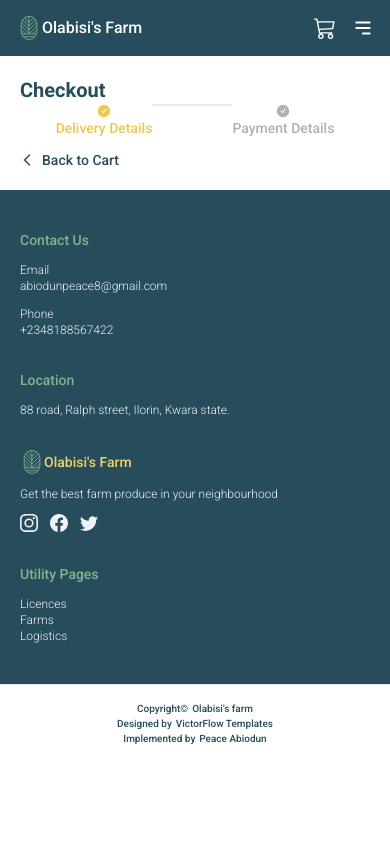
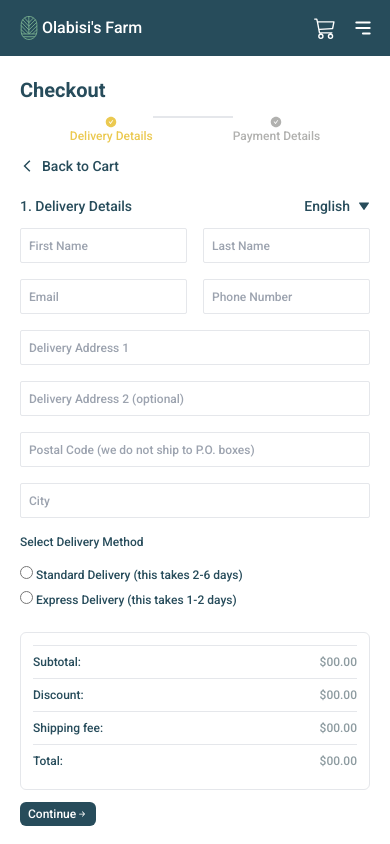
Before and after one commit to peaceabiodun/olabisis-farm, a React (Create React App) app: page /checkout in a window 390 px wide. Shown: the top 844 px of the page. Built offline with nearby package versions, Linux system fonts and the light colour scheme; a web font is replaced by a local one.

Commit message:
payment updates

```diff
--- a/src/pages/checkout-page/checkout-body.js
+++ b/src/pages/checkout-page/checkout-body.js
@@ -12,17 +12,21 @@ const tabs = [
 
 const CheckoutBody = () => {
     const [CheckoutTabs, setCheckoutTabs] = useState(tabs[0].tab);
+
+    const handleTabChange = (tabId) => {
+        setCheckoutTabs(tabId);
+    };
     return (
         <div className="p-5 md:p-10">
             <div className="flex flex-col">
                 <h1 className="text-xl text-current font-bold">Checkout</h1>
 
-                <div className="flex justify-center">
+                <div className="flex justify-center mt-3">
                     {tabs.map((item) =>(
                     <div key={item.id} className="flex" >
-                        <div onClick={() =>{setCheckoutTabs(item.tab)}} className={`flex flex-col items-center text-sm cursor-pointer ${item.tab === CheckoutTabs? 'text-[#ebc950]' : 'text-[#b1b1af]'} `}>
+                        <div onClick={() =>{setCheckoutTabs(item.tab)}} className={`flex flex-col items-center text-xs sm:text-sm cursor-pointer ${item.tab === CheckoutTabs? 'text-[#ebc950]' : 'text-[#b1b1af]'} `}>
                             <AiFillCheckCircle className='' />
-                            <p className="">{item.tab}</p>
+                            <p className="whitespace-nowrap">{item.tab}</p>
                         </div>
 
                         {item.id === 1 && <div className="border w-[80px] h-[1px] bg-[#e9e9e7]"></div>}
@@ -35,9 +39,10 @@ const CheckoutBody = () => {
                     <MdArrowBackIosNew />
                     <p>Back to Cart</p>
                 </Link>
+
                 <div>
                     {CheckoutTabs === tabs[0].tab &&
-                        <DeliveryDetailsForm />
+                        <DeliveryDetailsForm onNext={() => handleTabChange(tabs[1].id)} />
                     }
 
                     {CheckoutTabs === tabs[1].tab &&
--- a/src/pages/checkout-page/delivery-details-form.js
+++ b/src/pages/checkout-page/delivery-details-form.js
@@ -1,7 +1,157 @@
-const DeliveryDetailsForm = () => {
+import { useContext } from "react";
+import { CartContext } from "context/cart-context";
+import { BiSolidDownArrow } from "react-icons/bi";
+import { BsArrowRightShort} from "react-icons/bs";
+
+
+const DeliveryDetailsForm = ({onNext}) => {
+    const {cartItems} = useContext(CartContext);
+
+    const handleNextTab = (e) => {
+        e.preventDefault();
+        onNext();
+    };
     return (
-        <div>
+        <div className="my-5 ">
+            <div className="flex justify-between text-current mb-3">
+                <h2 className="text-sm sm:text-lg ">1. Delivery Details</h2>
+                <div className="flex items-center text-sm gap-2 cursor-pointer ">
+                    <p>English</p>
+                    <BiSolidDownArrow size={12} />
+                </div>
+            </div>
 
+            <div className="flex flex-col sm:flex-row w-full gap-6">
+                <form className="space-y-4 text-xs w-full">
+                    <div className="w-full flex gap-4 ">
+                    <input
+                        type="text"
+                        name="firstname"
+                        placeholder="First Name"
+                        required
+                        className="w-full h-[35px] border outline-none text-[#b1b1af] p-2 rounded-sm"
+                    />
+                    <input
+                        type="text"
+                        name="lastname"
+                        placeholder="Last Name"
+                        required
+                        className="w-full h-[35px] border outline-none text-[#b1b1af] p-2 rounded-sm"
+                    />
+                    </div>
+
+                    <div className="w-full flex gap-4 ">
+                    <input
+                        type="email"
+                        name="email"
+                        placeholder="Email"
+                        required
+                        className="w-full h-[35px] border outline-none text-[#b1b1af] p-2 rounded-sm"
+                    />
+                    <input
+                        type="text"
+                        name="phonenumber"
+                        placeholder="Phone Number"
+                        required
+                        className="w-full h-[35px] border outline-none text-[#b1b1af] p-2 rounded-sm"
+                    />
+                    </div>
+
+                    <input
+                        type="text"
+                        name="address"
+                        placeholder="Delivery Address 1"
+                        required
+                        className="w-full h-[35px] border outline-none text-[#b1b1af] p-2 rounded-sm"
+                    />
+
+                    <input
+                        type="text"
+                        name="address"
+                        placeholder="Delivery Address 2 (optional)"
+                        required
+                        className="w-full h-[35px] border outline-none text-[#b1b1af] p-2 rounded-sm"
+                    />
+
+                    <div className="w-full flex flex-col sm:flex-row gap-4 ">
+                    <input
+                        type="text"
+                        name="postalcode"
+                        placeholder="Postal Code (we do not ship to P.O. boxes)"
+                        className="w-full h-[35px] border outline-none text-[#b1b1af] p-2 rounded-sm"
+                    />
+                    <input
+                        type="text"
+                        name="City"
+                        placeholder="City"
+                        required
+                        className="w-full h-[35px] border outline-none text-[#b1b1af] p-2 rounded-sm"
+                    />
+                    </div>
+
+                    <div className=" text-current">
+                        <h3 className="mb-4">Select Delivery Method</h3>
+
+                        <div className="mb-2">
+                        <input
+                            type="radio"
+                            name="standard"
+                            className="accent-current"
+                        />
+                        <label> Standard Delivery (this takes 2-6 days)</label>
+                        </div>
+
+                        <div>
+                        <input
+                            type="radio"
+                            name="express"
+                            className="accent-current"
+                        />
+                        <label> Express Delivery (this takes 1-2 days)</label>
+                        </div>
+                    </div>
+                </form>
+                <div className="border rounded-md px-3 pb-3 sm:min-w-[40%]">
+                    {cartItems.map((item, index) =>(
+                    <div key={index} className="flex justify-between items-center text-xs mt-3">
+                        <div className="flex gap-2">
+                            <img src={item.image} alt="" className="w-[70px] h-[60px] border rounded-md" />
+                            <div className=" flex flex-col gap-2 justify-center ">
+                                <p className="text-current">{item.name}</p>
+                                <p className="text-[#b1b1af]">{item.quantity} ({item.size.label})</p>
+                            </div>
+                        </div>
+                        <p className="text-current">{item.amount}</p>
+                    </div>
+                    ))}
+                    <div className="text-xs mt-3">
+                        <div className="flex justify-between py-2 border-y">
+                            <p className="text-current ">Subtotal:</p>
+                            <p className="text-[#8d9ba0]">$00.00</p>
+                        </div>
+
+                        <div className="flex justify-between py-2 border-b">
+                            <p className="text-current ">Discount:</p>
+                            <p className="text-[#8d9ba0]">$00.00</p>
+                        </div>
+
+                        <div className="flex justify-between py-2 border-b">
+                            <p className="text-current ">Shipping fee:</p>
+                            <p className="text-[#8d9ba0]">$00.00</p>
+                        </div>
+
+                        <div className="flex justify-between py-2 ">
+                            <p className="text-current ">Total:</p>
+                            <p className="text-[#8d9ba0]">$00.00</p>
+                        </div>
+                    </div>
+                </div>
+            </div>
+
+            <button onClick={handleNextTab} className="flex items-center text-xs bg-current text-white my-3 py-1 px-2 rounded-md ">
+                Continue
+                <BsArrowRightShort />
+            </button>
         </div>
      );
 }
--- a/src/pages/checkout-page/payment-details-form.js
+++ b/src/pages/checkout-page/payment-details-form.js
@@ -1,7 +1,66 @@
+import { useState } from "react";
+import { BiSolidDownArrow, BiTransfer } from "react-icons/bi";
+import { BsCreditCard2Back } from "react-icons/bs";
+import { FaMoneyBillWave } from "react-icons/fa";
+
+const payDetails = [
+    {id:1, icon: <BsCreditCard2Back size={30} className="text-[#7EB693]" />, payment_type:"Debit Card", description:"Send funds securely from your bank accounts using your card details" },
+    {id:1, icon: <BiTransfer size={30} className="text-[#7EB693]" />, payment_type:"Bank Transfer", description:"Send funds securely from your bank accounts by transfering to our account " },
+    {id:1, icon: <FaMoneyBillWave size={30} className="text-[#7EB693]" />, payment_type:"Pay on Delivery", description:"you can pay our delivery Agents when you get your orders" },
+]
 const PaymentDetailsForm = () => {
+    const [showPaymentForm, setShowPaymentForm] = useState(false);
+
+    const handleShow = ()=>{
+        setShowPaymentForm(!showPaymentForm)
+    }
+
     return (
-        <div>
+        <div className="my-5 ">
+            <div className="flex justify-between text-current mb-3">
+                <h2 className="text-sm sm:text-lg ">2. Payment Details</h2>
+                <div className="flex items-center text-sm gap-2 cursor-pointer ">
+                    <p>English</p>
+                    <BiSolidDownArrow size={12} />
+                </div>
+            </div>
 
+            <div>
+                <h2 className="text-sm text-current">Select payment method</h2>
+                {payDetails.map((item) =>(
+                <div key={item.id}>
+                    <div onClick={handleShow} className="flex gap-3 border rounded-md my-2 p-2 cursor-pointer">
+                        {item.icon}
+                        <div className="text-current">
+                            <p className="text-sm">{item.payment_type}</p>
+                            <p className="text-xs">{item.description}</p>
+                        </div>
+
+                    </div>
+
+                    {showPaymentForm &&
+                    <form>
+                        <div className="flex">
+                            <input
+                                type="number"
+                                name="card number"
+                                placeholder="Card Number"
+                                className=""
+                            />
+                            <input
+                                type="number"
+                                name="card number"
+                                placeholder="Card Number"
+                                className=""
+                            />
+                        </div>
+                    </form>
+                    }
+                </div>
+                ))}
+
+
+            </div>
         </div>
      );
 }
```
